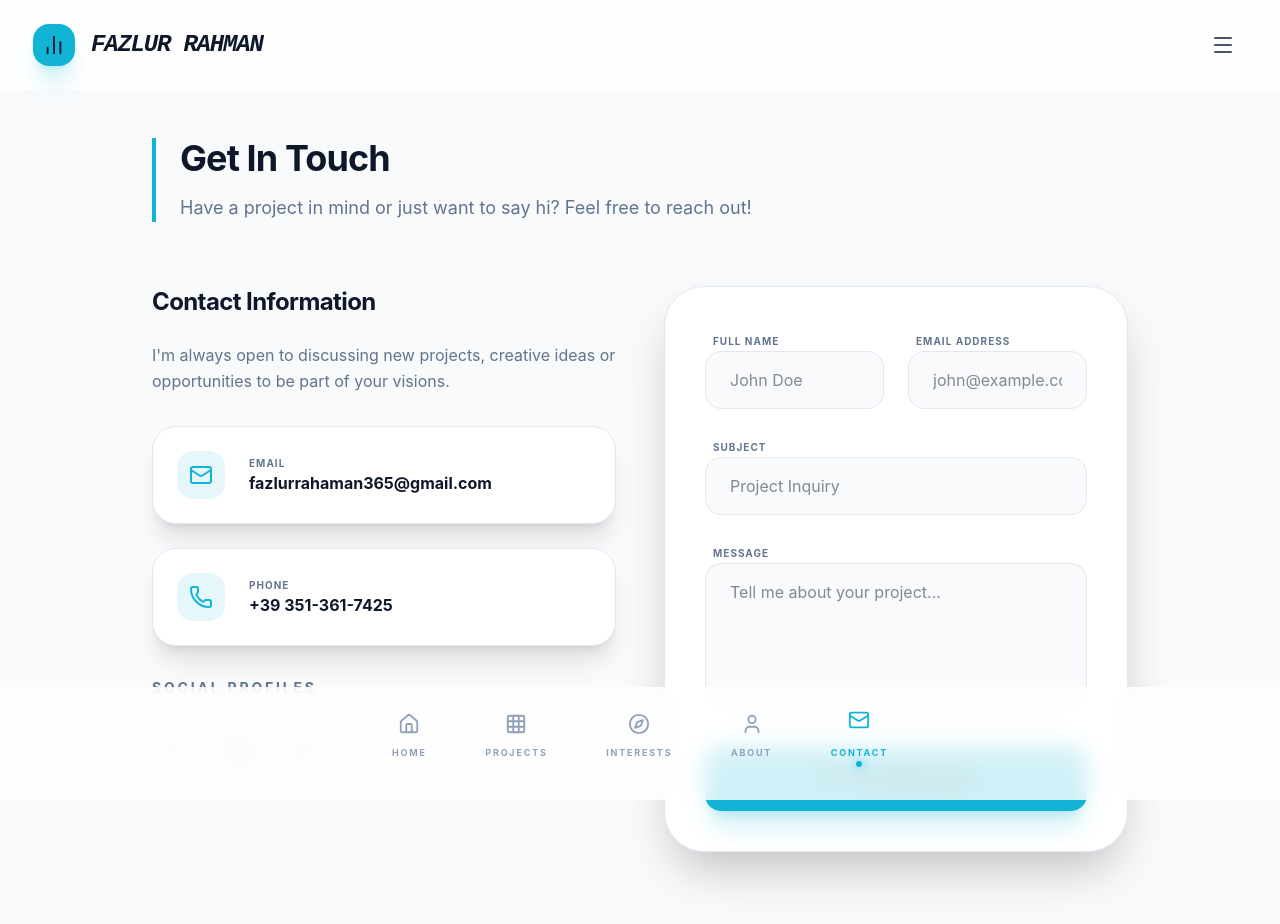
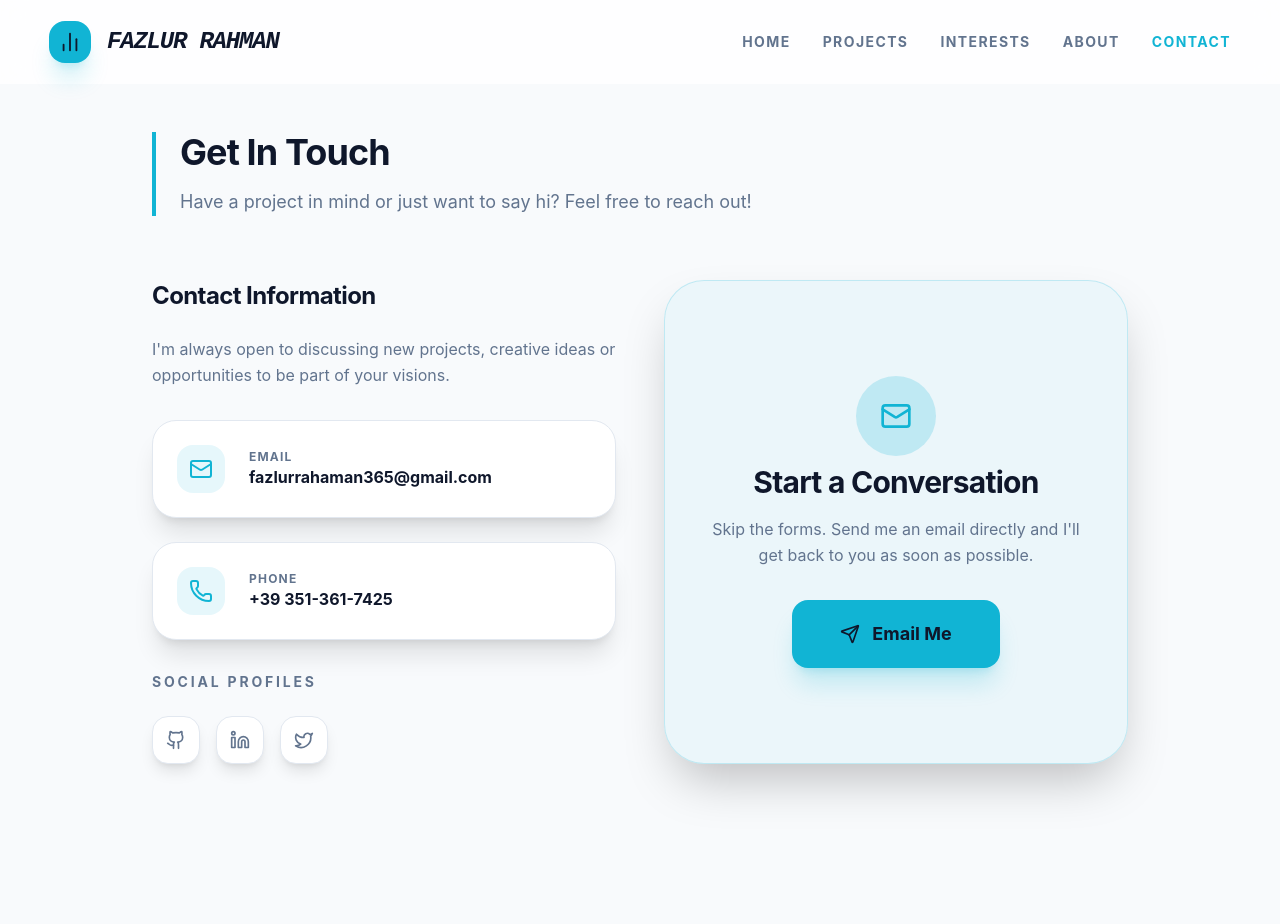
Before and after one commit to Montasir00/Portfolio-Website, a React (Vite) app: page /contact in a window 1280 px wide. Both pictures are taken after a click on the button "CONTACT". Shown: the top 924 px of the page. Built offline with nearby package versions, Linux system fonts and the light colour scheme.

Commit message:
Remove Gemini AI integration entirely

```diff
--- a/index.html
+++ b/index.html
@@ -1,12 +1,15 @@
 <!doctype html>
 <html lang="en">
+
 <head>
   <meta charset="UTF-8" />
   <meta name="viewport" content="width=device-width, initial-scale=1.0" />
-    <title>My Google AI Studio App</title>
+  <title>Fazlur Rahman</title>
 </head>
+
 <body>
   <div id="root"></div>
   <script type="module" src="/src/main.tsx"></script>
 </body>
+
 </html>
--- a/src/App.tsx
+++ b/src/App.tsx
@@ -60,7 +60,7 @@ export default function App() {
   return (
     <div className="min-h-screen flex flex-col bg-slate-50 dark:bg-background-dark">
       {/* Top Navigation */}
-      <nav className="sticky top-0 z-50 glass border-b border-primary/10 px-8 py-5 flex items-center justify-between">
+      <nav className="sticky top-0 z-50 glass border-b border-primary/10 px-6 md:px-12 py-5 flex items-center justify-between">
         <motion.div
           whileHover={{ scale: 1.05 }}
           whileTap={{ scale: 0.95 }}
@@ -70,11 +70,30 @@ export default function App() {
           <div className="bg-primary text-slate-900 p-2.5 rounded-2xl flex items-center justify-center shadow-xl shadow-primary/20">
             <BarChart2 size={22} />
           </div>
-          <span className="font-bold tracking-tighter text-2xl font-mono italic">
+          <span className="font-bold tracking-tighter text-xl md:text-2xl font-mono italic">
             FAZLUR RAHMAN
           </span>
         </motion.div>
-        <button className="p-3 hover:bg-primary/10 rounded-2xl transition-colors text-slate-600 dark:text-slate-300">
+
+        {/* Desktop Navigation Links */}
+        <div className="hidden md:flex items-center gap-8">
+          {navItems.map((item) => (
+            <button
+              key={`desktop-${item.id}`}
+              onClick={() => setActivePage(item.id)}
+              className={`text-sm font-bold uppercase tracking-widest transition-colors ${
+                activePage === item.id
+                  ? "text-primary"
+                  : "text-slate-500 hover:text-primary/70"
+              }`}
+            >
+              {item.label}
+            </button>
+          ))}
+        </div>
+
+        {/* Mobile Hamburger Menu (Visually hidden on desktop) */}
+        <button className="md:hidden p-3 hover:bg-primary/10 rounded-2xl transition-colors text-slate-600 dark:text-slate-300">
           <Menu size={24} />
         </button>
       </nav>
@@ -94,9 +113,9 @@ export default function App() {
         </AnimatePresence>
       </main>
 
-      {/* Bottom Navigation Bar */}
-      <nav className="fixed bottom-0 left-0 right-0 z-50 glass border-t border-primary/10 pb-10 pt-5">
-        <div className="flex max-w-xl mx-auto px-10 justify-between items-center">
+      {/* Bottom Navigation Bar (Mobile Only) */}
+      <nav className="md:hidden fixed bottom-0 left-0 right-0 z-50 glass border-t border-primary/10 pb-8 pt-4">
+        <div className="flex px-6 justify-between items-center">
           {navItems.map((item) => (
             <button
               key={item.id}
@@ -113,7 +132,7 @@ export default function App() {
               >
                 {item.icon}
               </motion.div>
-              <p className="text-[9px] font-bold tracking-[0.2em] uppercase">
+              <p className="text-xs font-bold tracking-widest uppercase">
                 {item.label}
               </p>
               {activePage === item.id && (
--- a/src/components/Contact.tsx
+++ b/src/components/Contact.tsx
@@ -59,7 +59,7 @@ export const Contact = () => {
                 <Mail size={24} />
               </div>
               <div>
-                <p className="text-[10px] font-bold text-slate-500 uppercase tracking-widest">
+                <p className="text-xs font-bold text-slate-500 uppercase tracking-widest">
                   Email
                 </p>
                 <p className="font-bold text-slate-900 dark:text-slate-200">
@@ -73,7 +73,7 @@ export const Contact = () => {
                 <Phone size={24} />
               </div>
               <div>
-                <p className="text-[10px] font-bold text-slate-500 uppercase tracking-widest">
+                <p className="text-xs font-bold text-slate-500 uppercase tracking-widest">
                   Phone
                 </p>
                 <p className="font-bold text-slate-900 dark:text-slate-200">
@@ -111,63 +111,33 @@ export const Contact = () => {
           </div>
         </motion.div>
 
-        {/* Contact Form */}
+        {/* Contact CTA */}
         <motion.div
           variants={itemVariants}
-          className="bg-white dark:bg-card-dark p-10 rounded-[2.5rem] border border-slate-200 dark:border-white/5 shadow-2xl"
+          className="bg-primary/5 p-10 rounded-[2.5rem] border border-primary/20 shadow-2xl flex flex-col justify-center items-center text-center space-y-8"
         >
-          <form className="space-y-6" onSubmit={(e) => e.preventDefault()}>
-            <div className="grid grid-cols-1 sm:grid-cols-2 gap-6">
-              <div className="space-y-2">
-                <label className="text-[10px] font-bold text-slate-500 uppercase tracking-widest ml-2">
-                  Full Name
-                </label>
-                <input
-                  type="text"
-                  placeholder="John Doe"
-                  className="w-full px-6 py-4 bg-slate-50 dark:bg-slate-900/50 border border-slate-200 dark:border-white/5 rounded-2xl focus:ring-4 focus:ring-primary/10 focus:border-primary outline-none transition-all"
-                />
-              </div>
-              <div className="space-y-2">
-                <label className="text-[10px] font-bold text-slate-500 uppercase tracking-widest ml-2">
-                  Email Address
-                </label>
-                <input
-                  type="email"
-                  placeholder="john@example.com"
-                  className="w-full px-6 py-4 bg-slate-50 dark:bg-slate-900/50 border border-slate-200 dark:border-white/5 rounded-2xl focus:ring-4 focus:ring-primary/10 focus:border-primary outline-none transition-all"
-                />
-              </div>
-            </div>
-            <div className="space-y-2">
-              <label className="text-[10px] font-bold text-slate-500 uppercase tracking-widest ml-2">
-                Subject
-              </label>
-              <input
-                type="text"
-                placeholder="Project Inquiry"
-                className="w-full px-6 py-4 bg-slate-50 dark:bg-slate-900/50 border border-slate-200 dark:border-white/5 rounded-2xl focus:ring-4 focus:ring-primary/10 focus:border-primary outline-none transition-all"
-              />
-            </div>
-            <div className="space-y-2">
-              <label className="text-[10px] font-bold text-slate-500 uppercase tracking-widest ml-2">
-                Message
-              </label>
-              <textarea
-                rows={5}
-                placeholder="Tell me about your project..."
-                className="w-full px-6 py-4 bg-slate-50 dark:bg-slate-900/50 border border-slate-200 dark:border-white/5 rounded-2xl focus:ring-4 focus:ring-primary/10 focus:border-primary outline-none transition-all resize-none"
-              ></textarea>
-            </div>
-            <motion.button
-              whileHover={{ scale: 1.02 }}
-              whileTap={{ scale: 0.98 }}
-              className="w-full py-5 bg-primary hover:bg-primary-dark text-slate-900 font-bold rounded-2xl shadow-xl shadow-primary/20 flex items-center justify-center gap-3 transition-all"
-            >
-              <Send size={20} />
-              Send Message
-            </motion.button>
-          </form>
+          <div className="w-20 h-20 rounded-full bg-primary/20 flex items-center justify-center text-primary mb-2">
+            <Mail size={32} />
+          </div>
+          <div className="space-y-4">
+            <h3 className="text-3xl font-bold tracking-tight text-slate-900 dark:text-white">
+              Start a Conversation
+            </h3>
+            <p className="text-slate-500 max-w-sm mx-auto leading-relaxed">
+              Skip the forms. Send me an email directly and I'll get back to you
+              as soon as possible.
+            </p>
+          </div>
+
+          <motion.a
+            href="mailto:fazlurrahaman365@gmail.com"
+            whileHover={{ scale: 1.05 }}
+            whileTap={{ scale: 0.95 }}
+            className="w-full sm:w-auto px-12 py-5 bg-primary hover:bg-primary-dark text-slate-900 font-bold text-lg rounded-2xl shadow-xl shadow-primary/20 flex items-center justify-center gap-3 transition-all"
+          >
+            <Send size={20} />
+            Email Me
+          </motion.a>
         </motion.div>
       </div>
     </motion.div>
```
Also changed, not shown: src/components/ProjectDetail.tsx (+10 -50 lines). Lines whose indentation alone changed are shown as unchanged.
